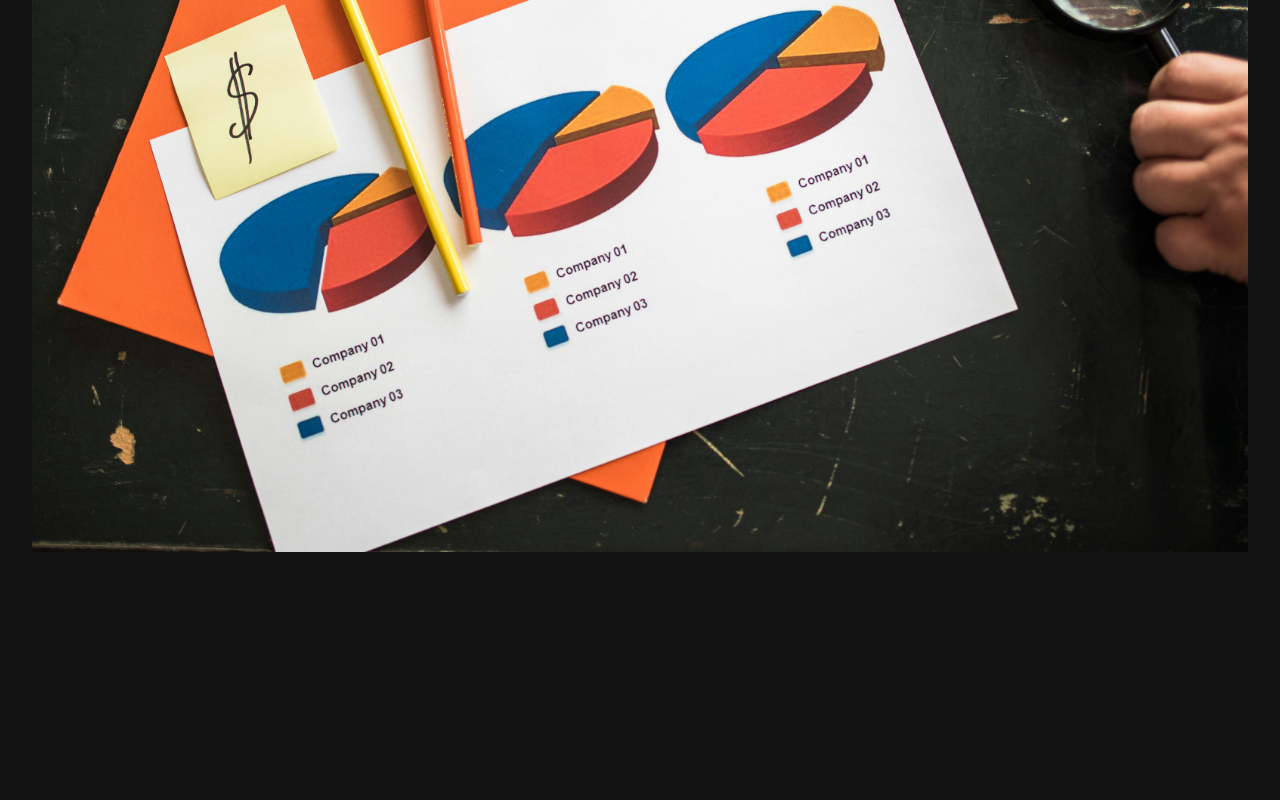
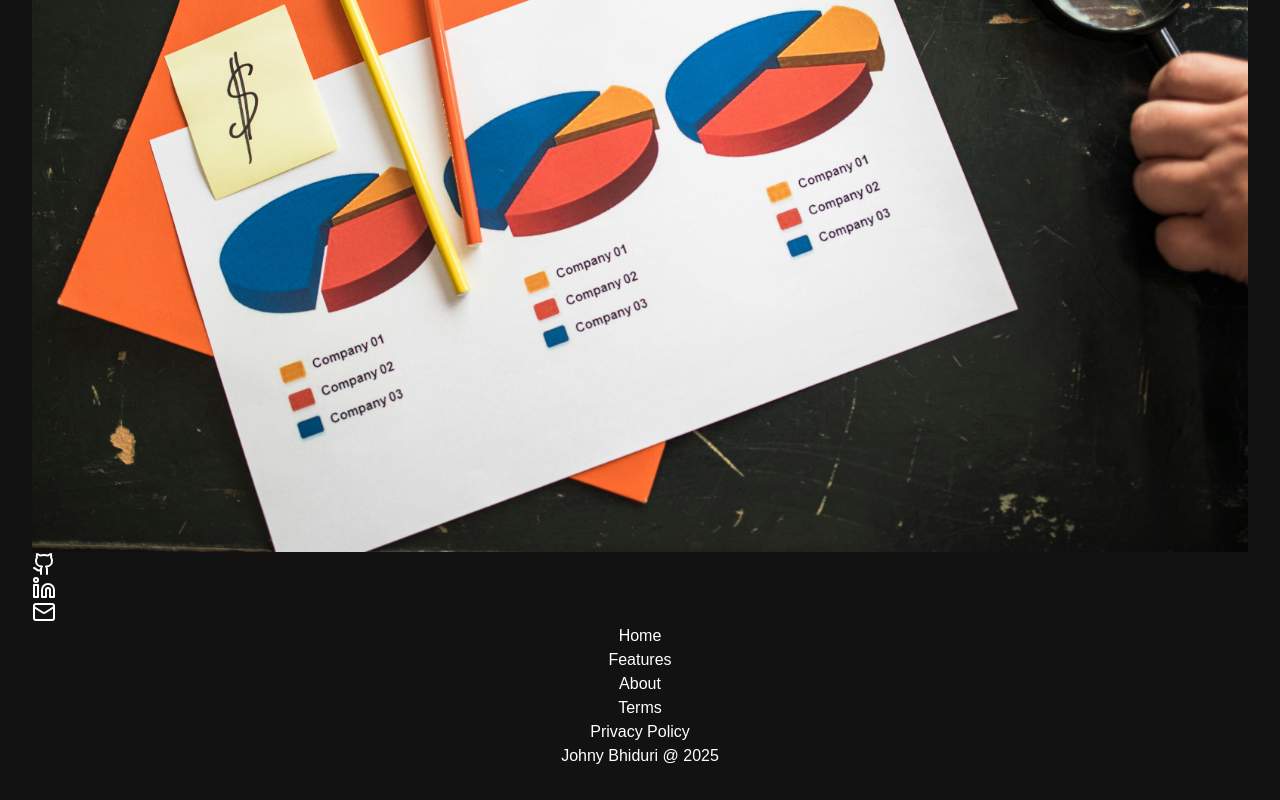
Before and after one commit to Johnybhiduri/ChartMind, a React (Vite) app: page / in a window 1280 px wide. Shown: the part 2658-3458 px from the top of the page. Before the commit the page ends 3242 px from the top, so only its background shows below. Built offline with nearby package versions, Linux system fonts and the light colour scheme.

Commit message:
Added Footer

```diff
--- a/src/App.tsx
+++ b/src/App.tsx
@@ -5,19 +5,20 @@ import "./App.css";
 import { Nav } from "./Nav/Nav";
 import { Homepage } from "./Homepage/home";
 import { Features } from "./Feature/features";
-import { About } from "./About/about";
+import { About } from "./About/About";
 import { Contact } from "./Contact/contact";
+import { Footer } from "./Nav/Footer";
 function App() {
   return (
     <>
       <Nav></Nav>
       <div className="max-w-7xl mx-auto pt-20 px-6">
-        <Homepage>
-        </Homepage>
-
-      </div><Features></Features>
+        <Homepage/>
+        <Features/>
       <About/>
-      <Contact></Contact>
+      <Contact/>
+      <Footer/>
+      </div>
     </>
   );
 }
--- a/src/Contact/contact.tsx
+++ b/src/Contact/contact.tsx
@@ -77,7 +77,7 @@ export const Contact = () => {
 
             </div>
             {/* Contact information */}
-            <div className="p-2 w-full lg:w-1/2">
+            <div className="p-10 w-full lg:w-1/2">
             <img src={img} alt="contact" className="inset-0 w-full h-full object-cover" />
             </div>
             </div>
--- a/src/Nav/Footer.tsx
+++ b/src/Nav/Footer.tsx
@@ -0,0 +1,46 @@
+import { Linkedin, Github , Mail  } from 'lucide-react';
+
+export const Footer = () => {
+  return (
+    <footer className="mt-2 border-neutral-700 py-10 text-center">
+      {/* Top Section: Social Icons */}
+      <div className="flex justify-center space-x-6 mb-6">
+        <a href="https://github.com/Johnybhiduri" target="_blank" rel="noopener noreferrer" aria-label="Github">
+          <Github className="w-6 h-6 hover:text-blue-500" />
+        </a>
+        <a href="https://www.linkedin.com/in/jainendra-bhiduri-245054220/" target="_blank" rel="noopener noreferrer" aria-label="LinkedIn">
+          <Linkedin className="w-6 h-6 hover:text-blue-500" />
+        </a>
+        <a href="mailto:johnybhiduri8955@gmail.com" aria-label="Email">
+          <Mail className="w-6 h-6 hover:text-blue-500" />
+        </a>
+      </div>
+
+      {/* Middle Section: Links */}
+      <div className="space-y-2">
+        <ul className="flex justify-center space-x-6 text-sm text-gray-400">
+          <li>
+            <a href="#" className="hover:text-white">Home</a>
+          </li>
+          <li>
+            <a href="#" className="hover:text-white">Features</a>
+          </li>
+          <li>
+            <a href="#" className="hover:text-white">About</a>
+          </li>
+          <li>
+            <a href="#" className="hover:text-white">Terms</a>
+          </li>
+          <li>
+            <a href="#" className="hover:text-white">Privacy Policy</a>
+          </li>
+        </ul>
+      </div>
+
+      {/* Bottom Section: Copyright */}
+      <div className="mt-6 text-sm text-gray-500">
+        Johny Bhiduri @ 2025
+      </div>
+    </footer>
+  )
+}
```
